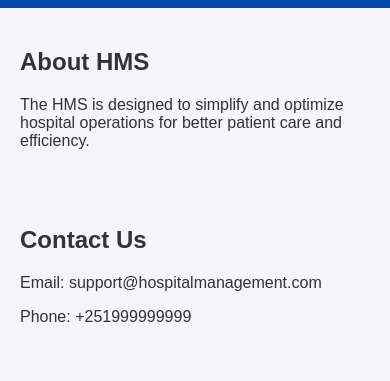
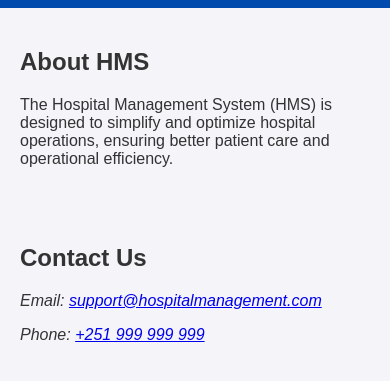
Before and after one commit to Moh-Sad/Hospital-Management-System, a website: page public/index.html in a window 390 px wide. Shown: the part 171-552 px from the top of the page. Drawn offline with Linux system fonts and the light colour scheme.

Commit message:
Update index.html
- Added ARIA labels for better screen reader support
- Enhanced semantic structure with <main> and <address> tags
- Updated contact links to be clickable (email and phone)
- Added meta description for improved SEO
- Reworded content for clarity and better user experience

```diff
--- a/public/index.html
+++ b/public/index.html
@@ -3,6 +3,7 @@
 <head>
     <meta charset="UTF-8">
     <meta name="viewport" content="width=device-width, initial-scale=1.0">
+    <meta name="description" content="Hospital Management System to optimize operations and improve patient care.">
     <title>Hospital Management System</title>
     <link rel="stylesheet" href="css/styles.css">
 </head>
@@ -10,17 +11,25 @@
     <header>
         <h1>Welcome to the Hospital Management System</h1>
         <nav>
-            <a href="login.html" class="button">Login</a>
+            <a href="login.html" class="button" aria-label="Login to the system">Login</a>
         </nav>
     </header>
-    <section id="about">
-        <h2>About HMS</h2>
-        <p>The HMS is designed to simplify and optimize hospital operations for better patient care and efficiency.</p>
-    </section>
-    <section id="contact">
-        <h2>Contact Us</h2>
-        <p>Email: support@hospitalmanagement.com</p>
-        <p>Phone: +251999999999</p>
-    </section>
+
+    <main>
+        <!-- About Section -->
+        <section id="about" aria-labelledby="about-heading">
+            <h2 id="about-heading">About HMS</h2>
+            <p>The Hospital Management System (HMS) is designed to simplify and optimize hospital operations, ensuring better patient care and operational efficiency.</p>
+        </section>
+
+        <!-- Contact Section -->
+        <section id="contact" aria-labelledby="contact-heading">
+            <h2 id="contact-heading">Contact Us</h2>
+            <address>
+                <p>Email: <a href="mailto:support@hospitalmanagement.com">support@hospitalmanagement.com</a></p>
+                <p>Phone: <a href="tel:+251999999999">+251 999 999 999</a></p>
+            </address>
+        </section>
+    </main>
 </body>
 </html>
```
